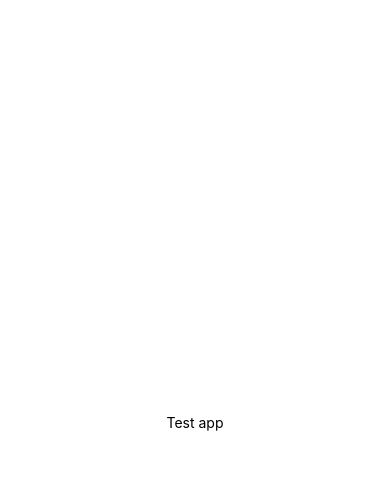
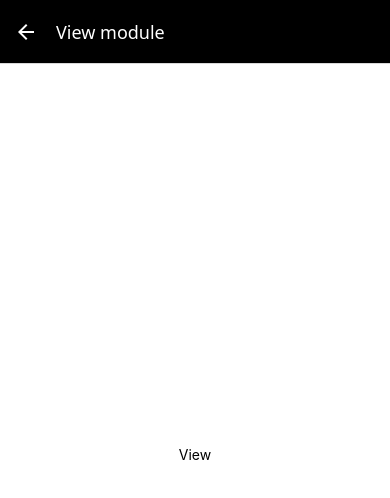
Before and after one commit to Noxtimo/crudler, a React Native app: screen /ModuleViewScreen in a window 390 px wide. Shown: the top 498 px of the page. Built offline with nearby package versions, Linux system fonts and the light colour scheme.

Commit message:
feat(ui): add CRUDL screens (Add/View/Modify/List), wire to stack; add reusable <Screen> layout with StatusBar(light) and centered container; set global header dark theme

```diff
--- a/App.js
+++ b/App.js
@@ -1,21 +1,50 @@
-import { StatusBar } from 'expo-status-bar';
-import { StyleSheet, Text, View } from 'react-native';
+import { NavigationContainer } from '@react-navigation/native';
+import { createNativeStackNavigator } from '@react-navigation/native-stack';
+import ModuleListScreen from './src/components/screens/ModuleListScreen';
+import ModuleAddScreen from './src/components/screens/ModuleAddScreen';
+import ModuleViewScreen from './src/components/screens/ModuleViewScreen';
+import ModuleModifyScreen from './src/components/screens/ModuleModifyScreen';
 
-export default function App() {
+const Stack = createNativeStackNavigator();
+
+export const App = () => {
+  // Initialisations ---------------------
+  // State -------------------------------
+  // Handlers ----------------------------
+  // View --------------------------------
   return (
-    <View style={styles.container}>
-      <Text>Test app</Text>
-      <StatusBar style="auto" />
-    </View>
+    <NavigationContainer>
+      <Stack.Navigator
+        initialRouteName='ModuleListScreen'
+        screenOptions={{
+          headerStyle: { backgroundColor: '#000' },
+          headerTintColor: '#fff',
+          headerTitleStyle: { color: '#fff' },
+        }}
+      >
+        <Stack.Screen
+          name='ModuleListScreen'
+          component={ModuleListScreen}
+          options={{ title: 'List modules' }}
+        />
+        <Stack.Screen
+          name='ModuleAddScreen'
+          component={ModuleAddScreen}
+          options={{ title: 'Add module' }}
+        />
+        <Stack.Screen
+          name='ModuleViewScreen'
+          component={ModuleViewScreen}
+          options={{ title: 'View module' }}
+        />
+        <Stack.Screen
+          name='ModuleModifyScreen'
+          component={ModuleModifyScreen}
+          options={{ title: 'Modify module' }}
+        />
+      </Stack.Navigator>
+    </NavigationContainer>
   );
-}
+};
 
-const styles = StyleSheet.create({
-  container: {
-    flex: 1,
-    backgroundColor: '#fff',
-    alignItems: 'center',
-    justifyContent: 'center',
-  },
-
-});
+export default App;
--- a/package.json
+++ b/package.json
@@ -9,6 +9,7 @@
     "web": "expo start --web"
   },
   "dependencies": {
+    "@react-navigation/native-stack": "^7.3.27",
     "expo": "~54.0.12",
     "expo-status-bar": "~3.0.8",
     "react": "19.1.0",
--- /dev/null
+++ b/src/components/layouts/Screen.js
@@ -0,0 +1,22 @@
+import React from 'react';
+import { StatusBar } from 'expo-status-bar';
+import { StyleSheet, View } from 'react-native';
+
+// Reusable screen layout wrapper
+export default function Screen({ children, style }) {
+  return (
+    <View style={[styles.container, style]}>
+      {children}
+      <StatusBar style="light" />
+    </View>
+  );
+}
+
+const styles = StyleSheet.create({
+  container: {
+    flex: 1,
+    backgroundColor: '#fff',
+    alignItems: 'center',
+    justifyContent: 'center',
+  },
+});
--- /dev/null
+++ b/src/components/screens/ModuleAddScreen.js
@@ -0,0 +1,10 @@
+import { Text } from 'react-native';
+import Screen from '../layouts/Screen';
+
+export default function ModuleAddScreen() {
+  return (
+    <Screen>
+      <Text>Add</Text>
+    </Screen>
+  );
+}
--- /dev/null
+++ b/src/components/screens/ModuleListScreen.js
@@ -0,0 +1,10 @@
+import { Text } from 'react-native';
+import Screen from '../layouts/Screen';
+
+export default function App() {
+  return (
+    <Screen>
+      <Text>List</Text>
+    </Screen>
+  );
+}
--- /dev/null
+++ b/src/components/screens/ModuleModifyScreen.js
@@ -0,0 +1,10 @@
+import { Text } from 'react-native';
+import Screen from '../layouts/Screen';
+
+export default function ModuleModifyScreen() {
+  return (
+    <Screen>
+      <Text>Modify</Text>
+    </Screen>
+  );
+}
--- /dev/null
+++ b/src/components/screens/ModuleViewScreen.js
@@ -0,0 +1,10 @@
+import { Text } from 'react-native';
+import Screen from '../layouts/Screen';
+
+export default function ModuleViewScreen() {
+  return (
+    <Screen>
+      <Text>View</Text>
+    </Screen>
+  );
+}
```
Also changed, not shown: 1 other file (tests, documents, lock files or other folders).
